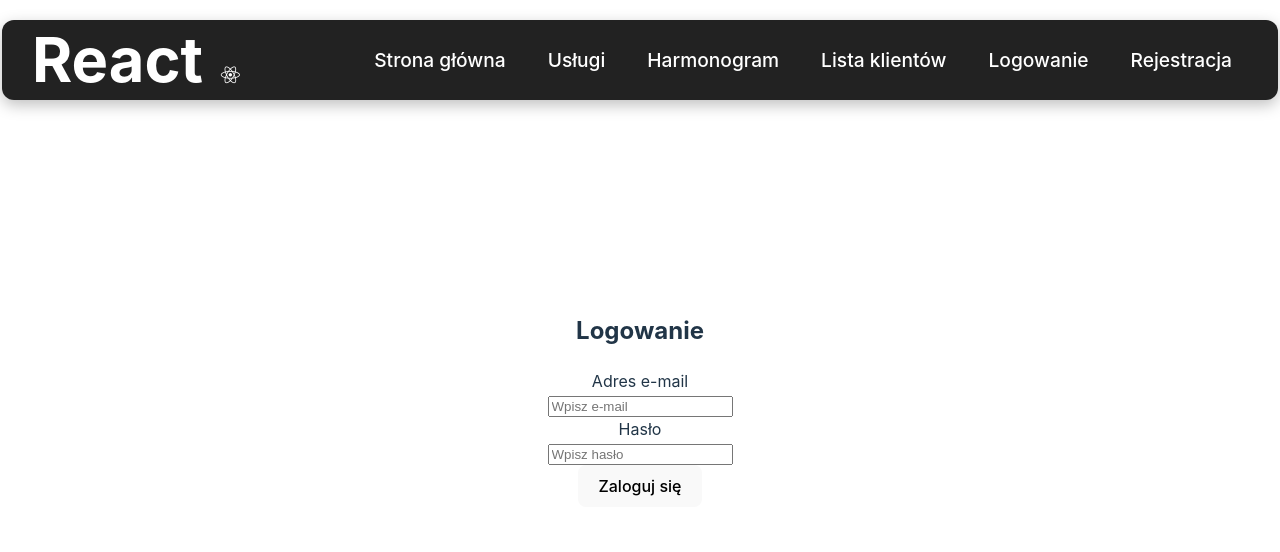
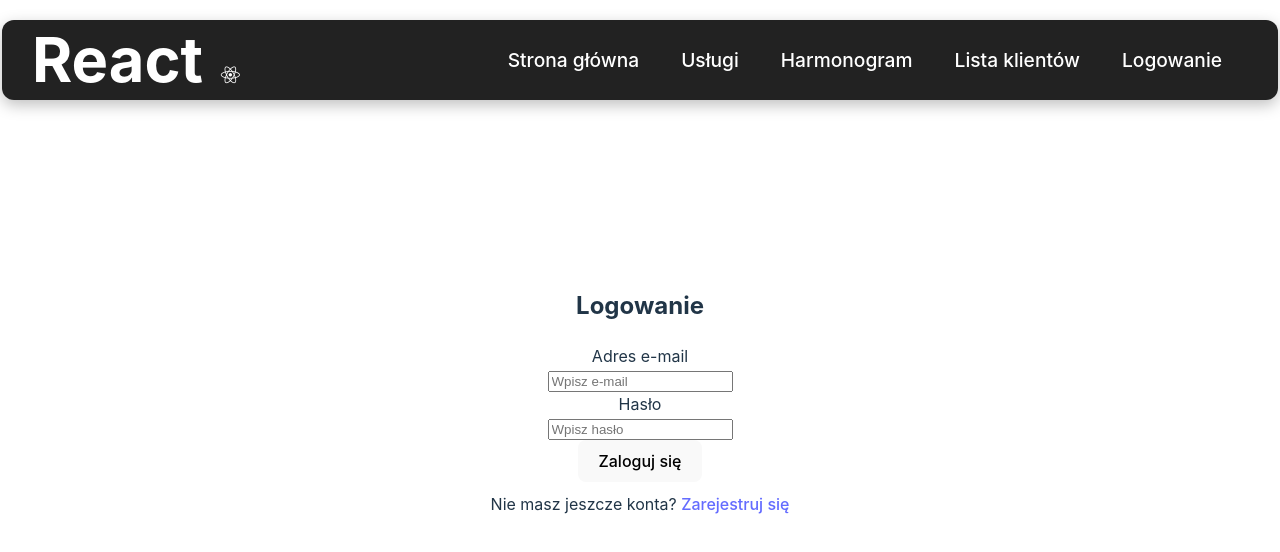
Before and after one commit to Michalkacprzak54/DrivingSchoolReactApp, a React (Vite) app in the folder drivingschoolreactapp.client/: page /login in a window 1280 px wide. Shown: the top 552 px of the page. Built offline with nearby package versions, Linux system fonts and the light colour scheme.

Commit message:
+login and register is nice

```diff
--- a/drivingschoolreactapp.client/src/components/menuData.jsx
+++ b/drivingschoolreactapp.client/src/components/menuData.jsx
@@ -29,10 +29,10 @@ export const menuData = [
         cName: "nav-links",
         //icon: "fa-solid fa-house-user"
     },
-    {
-        title: "Rejestracja",
-        url: "/register",
-        cName: "nav-links",
-        //icon: "fa-solid fa-house-user"
-    },
+    //{
+    //    title: "Rejestracja",
+    //    url: "/register",
+    //    cName: "nav-links",
+    //    //icon: "fa-solid fa-house-user"
+    //},
 ]
--- a/drivingschoolreactapp.client/src/forAll/login.jsx
+++ b/drivingschoolreactapp.client/src/forAll/login.jsx
@@ -1,5 +1,6 @@
 import React, { useState, useEffect } from 'react';
 import { createAPIEndpoint, ENDPOINTS } from '../api/index';
+import { Link } from 'react-router-dom';
 
 const LoginForm = () => {
     // Stany dla pól formularza i błędu
@@ -95,7 +96,11 @@ const LoginForm = () => {
                         />
                     </div>
 
-                    <button type="submit">Zaloguj się</button>
+                        <button type="submit">Zaloguj się</button>
+
+                        <p style={{ marginTop: '10px' }}>
+                            Nie masz jeszcze konta? <Link to="/register">Zarejestruj się</Link>
+                        </p>
                 </form>
             )}
         </div>
--- a/drivingschoolreactapp.client/src/forAll/register.jsx
+++ b/drivingschoolreactapp.client/src/forAll/register.jsx
@@ -1,4 +1,4 @@
-import { useState } from "react";
+import { useState, useEffect } from "react";
 import { useNavigate } from 'react-router-dom';
 import { createAPIEndpoint, ENDPOINTS } from '../api/index';
 
@@ -16,6 +16,14 @@ function RegisterForm() {
     const [flatNumber, setFlatNumber] = useState("");
     const [error, setError] = useState("");
     const navigate = useNavigate();
+
+    useEffect(() => {
+        const token = localStorage.getItem('jwtToken');
+        if (token) {
+            /*alert('Jesteś już zalogowany. Rejestracja jest niedostępna.');*/
+            navigate('/login');
+        }
+    }, [navigate]);
 
     const handleSubmit = async (event) => {
         event.preventDefault();
```
